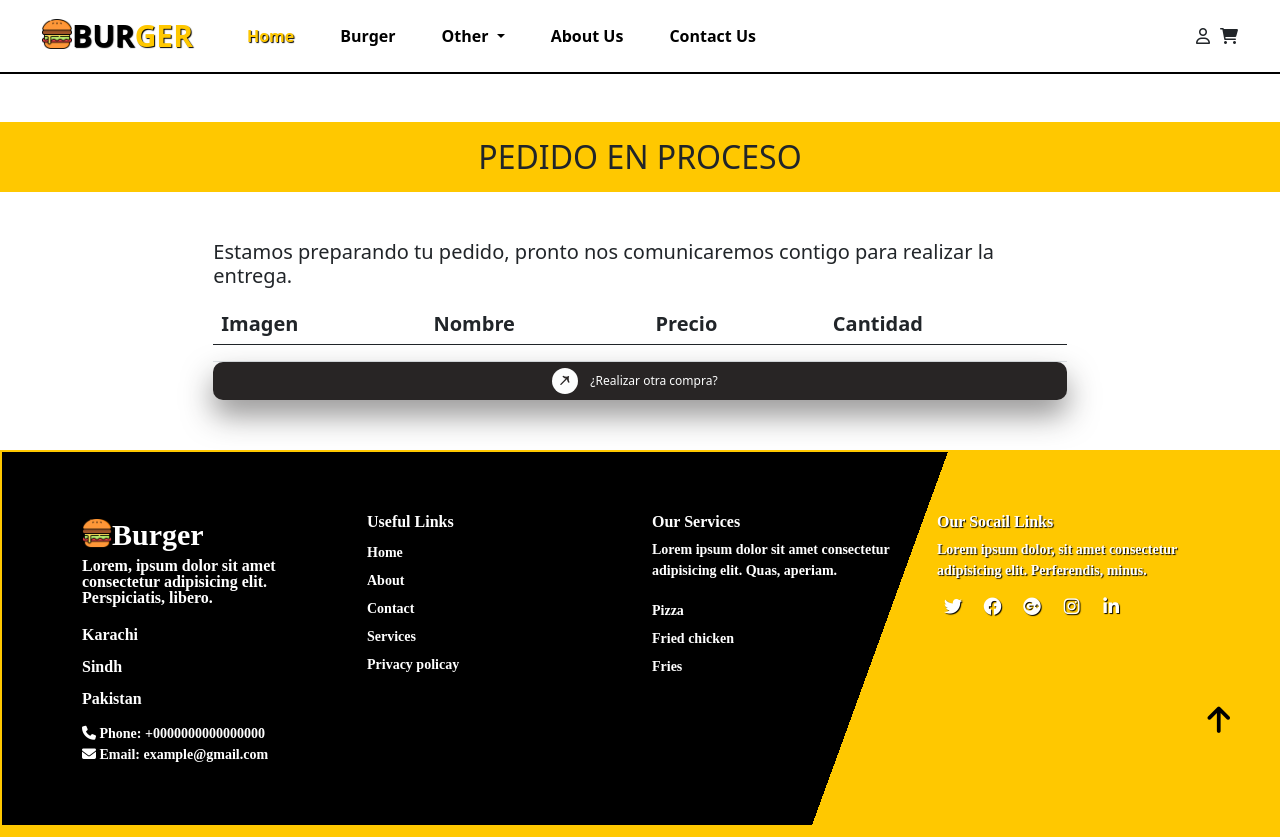
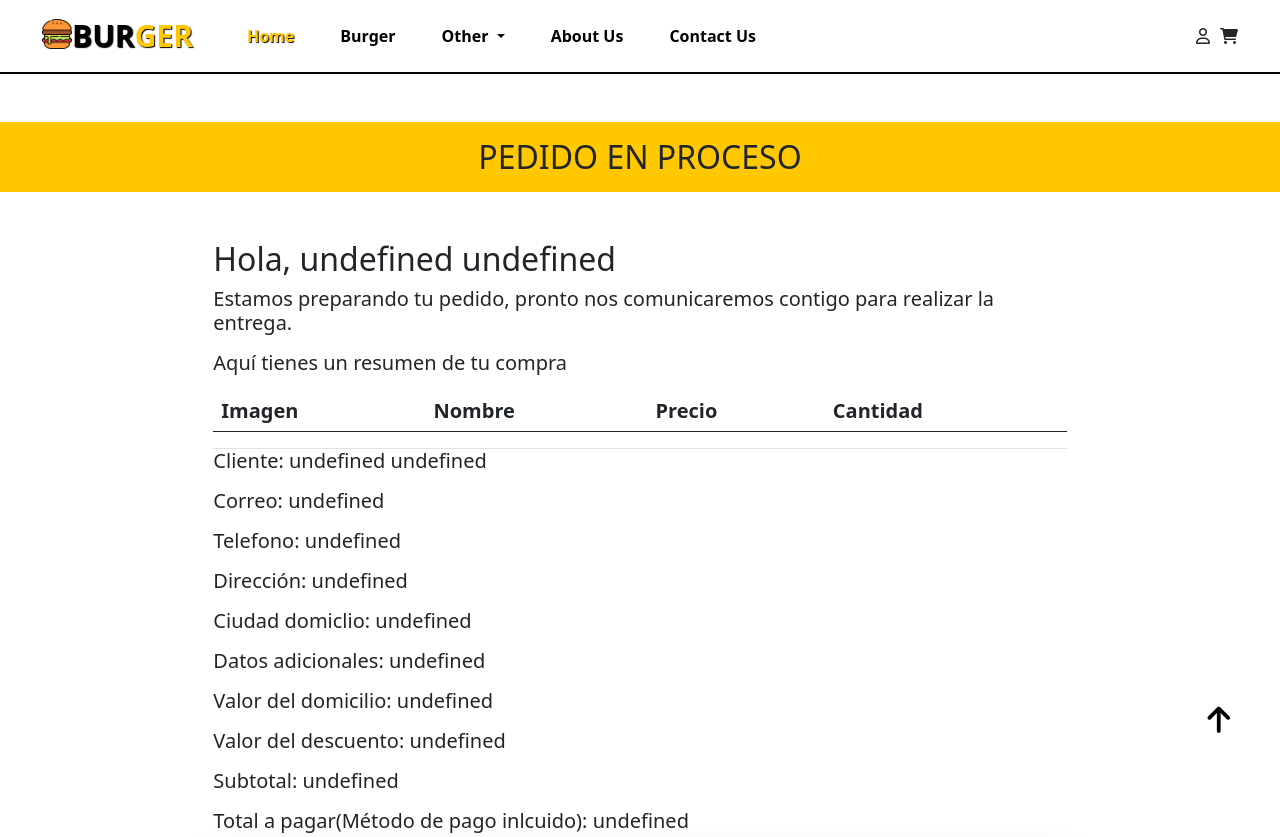
Before and after one commit to Zhyex/carritoComidas, a plain HTML site: page thankyou.html in a window 1280 px wide. Shown: the top 837 px of the page. Drawn offline with nearby package versions, Linux system fonts and the light colour scheme.

Commit message:
resumen datos del pedido

```diff
--- a/js/thankyou.js
+++ b/js/thankyou.js
@@ -1,4 +1,6 @@
 let ordenProductos = document.querySelector('.list-cartOrder tbody')
+let resumenPedido = document.querySelector('.resumenPedido')
+let datosPedido = document.querySelector('.datosPedido')
 let btnRestart = document.querySelector('.btn-gracias')
 document.addEventListener('DOMContentLoaded',()=>{
     mostrarPedido();
@@ -7,6 +9,12 @@ document.addEventListener('DOMContentLoaded',()=>{
 function mostrarPedido(){
     let resumenCompra = JSON.parse(localStorage.getItem('finalizaCompra')) || [];
     let productos = Object.values(resumenCompra).filter(value => typeof value === "object" && value !== null && !Array.isArray(value));
+    resumenPedido.innerHTML =`
+        <h2>Hola, ${resumenCompra.nombre} ${resumenCompra.apellido}</h2>
+        <p class="mb-32">Estamos preparando tu pedido, pronto nos comunicaremos contigo para realizar la entrega.</p>
+        <p>Aquí tienes un resumen de tu compra</p>
+    `
+    ordenProductos.innerHTML = '';
     productos.forEach((producto) => {
         let row = document.createElement('tr');
         row.innerHTML = `
@@ -25,8 +33,20 @@ function mostrarPedido(){
         `;
         ordenProductos.appendChild(row);
     });
+    datosPedido.innerHTML = `
+        <p>Cliente: ${resumenCompra.nombre} ${resumenCompra.apellido}</p>
+        <p>Correo: ${resumenCompra.correo}</p>
+        <p>Telefono: ${resumenCompra.telefono}</p>
+        <p>Dirección: ${resumenCompra.direccion}</p>
+        <p>Ciudad domiclio: ${resumenCompra.destino}</p>
+        <p>Datos adicionales: ${resumenCompra.datosAdicionales}</p>
+        <p>Valor del domicilio: ${resumenCompra.domicilio}</p>
+        <p>Valor del descuento: ${resumenCompra.descuento}</p>
+        <p>Subtotal: ${resumenCompra.subtotal}</p>
+        <p>Total a pagar(Método de pago inlcuido): ${resumenCompra.total}</p>
+    `
 }
 btnRestart.addEventListener('click',()=>{
-    localStorage.clear();
-    location.href='index.html'
+    //localStorage.clear();
+    //location.href='index.html'
 });
--- a/thankyou.html
+++ b/thankyou.html
@@ -66,7 +66,10 @@
      <div class="page-content">
         <div class="resumen-compra col-xxl-8 col-lg-8 col-md-8 col-sm-10 offset-xxl-2 offset-lg-2 offset-md-2 offset-sm-1">
             <h5 class="mb-16">
-            <p class="mb-32">Estamos preparando tu pedido, pronto nos comunicaremos contigo para realizar la entrega.</p>
+
+            <div class="resumenPedido">
+
+            </div>
             <div class="productos border-bottom">
               <table class="table list-cartOrder">
                 <thead>
@@ -81,6 +84,9 @@
                   <!-- aqui va la info del producto-->
                 </tbody>
               </table>
+            </div>
+            <div class="datosPedido">
+
             </div>
 <!--             <div class="card my-5">
               <div class="card-header">Resumen de tu compra</div>
```
